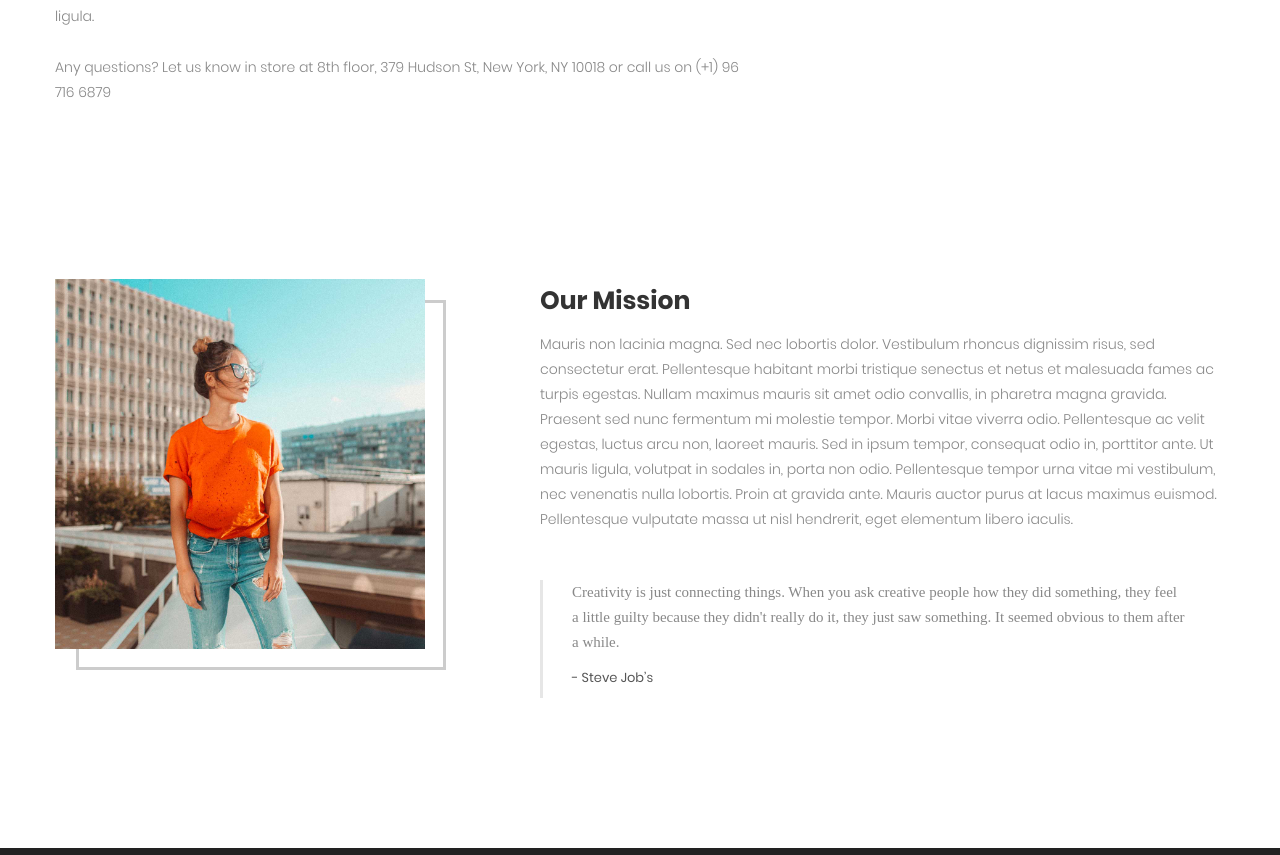
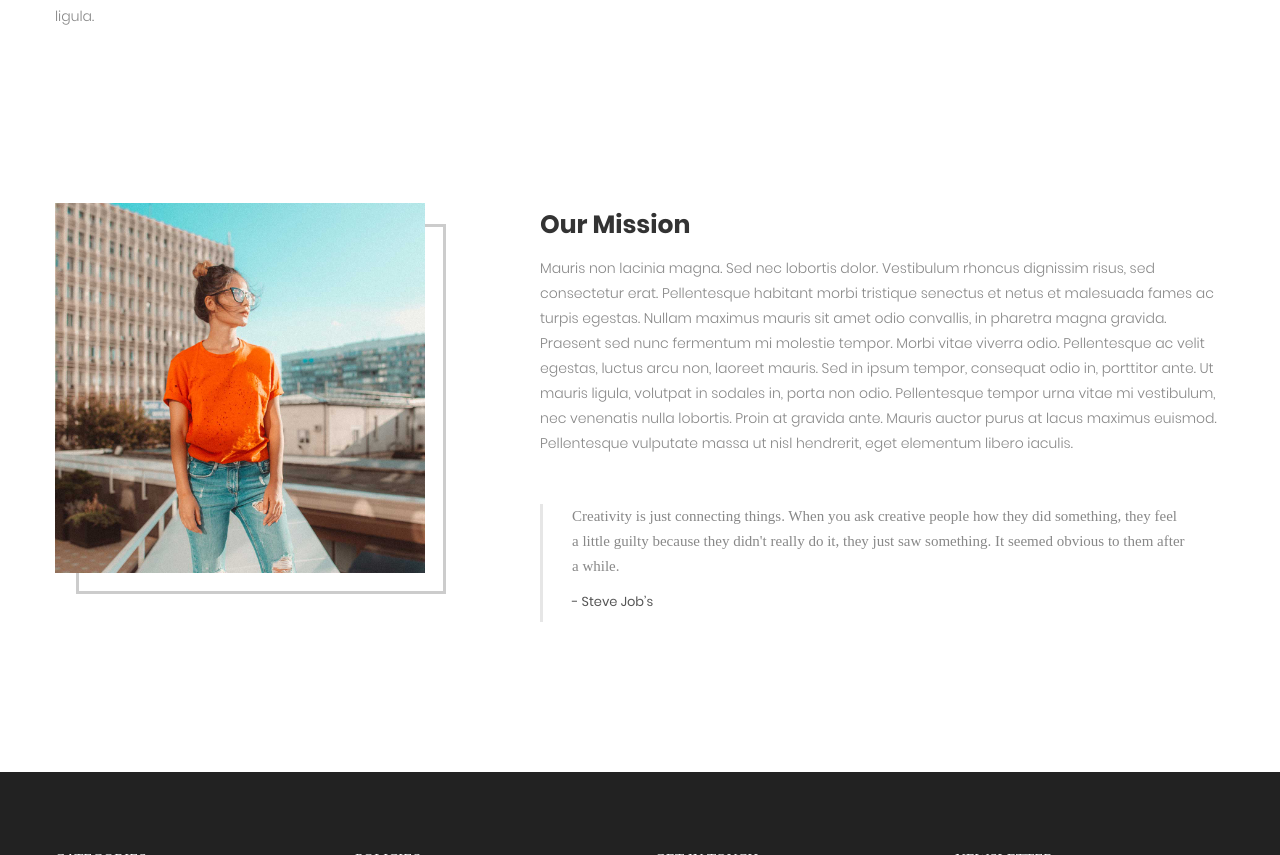
Before and after one commit to anthonyfr99/anthonyfr99, a plain HTML site: page about.html in a window 1280 px wide. Shown: the part 876-1731 px from the top of the page. Drawn offline with Linux system fonts and the light colour scheme; a web font is replaced by a local one.

Commit message:
fixing our story

```diff
--- a/about.html
+++ b/about.html
@@ -315,9 +315,6 @@
 							Donec gravida lorem elit, quis condimentum ex semper sit amet. Fusce eget ligula magna. Aliquam aliquam imperdiet sodales. Ut fringilla turpis in vehicula vehicula. Pellentesque congue ac orci ut gravida. Aliquam erat volutpat. Donec iaculis lectus a arcu facilisis, eu sodales lectus sagittis. Etiam pellentesque, magna vel dictum rutrum, neque justo eleifend elit, vel tincidunt erat arcu ut sem. Sed rutrum, turpis ut commodo efficitur, quam velit convallis ipsum, et maximus enim ligula ac ligula.
 						</p>
 
-						<p class="stext-113 cl6 p-b-26">
-							Any questions? Let us know in store at 8th floor, 379 Hudson St, New York, NY 10018 or call us on (+1) 96 716 6879
-						</p>
 					</div>
 				</div>
 
```
